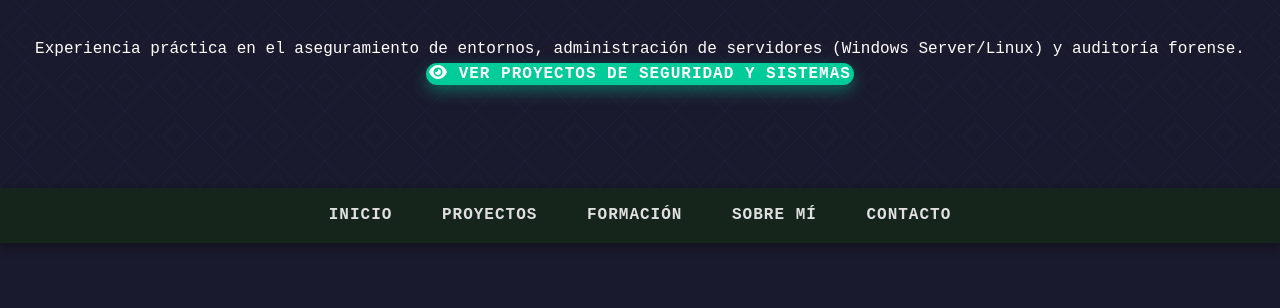
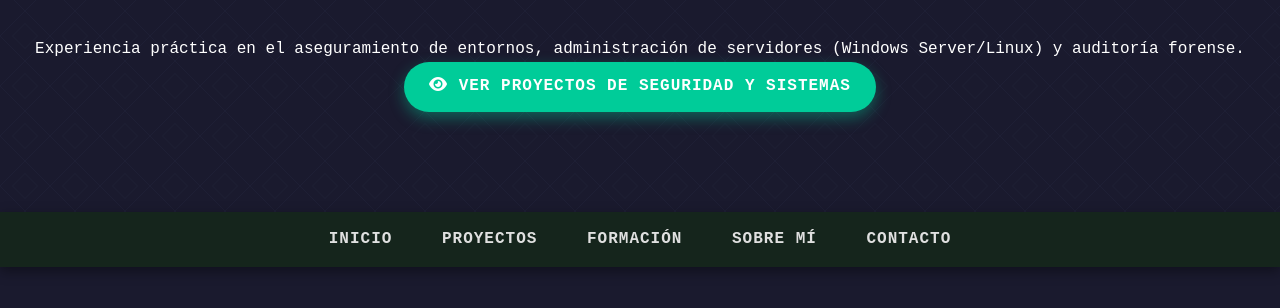
Before and after one commit to HACHEAEMEZETAA/Portfolio, a plain HTML site: page index.html in a window 1280 px wide. Shown: the part 239-547 px from the top of the page. Drawn offline with Linux system fonts and the light colour scheme; a script that the page names is missing.

Commit message:
Adjust padding and add display property to cta-button
Updated padding for cta-button for better comfort.

```diff
--- a/style.css
+++ b/style.css
@@ -99,15 +99,18 @@ header h2 {
 }
 
 .cta-button {
+  display: inline-block;
   background: var(--primary-color);
   color: var(--dark-text);
-  padding: 2px 3px;
+  padding: 12px 25px; /* más cómodo */
   border-radius: 50px;
   font-weight: bold;
   text-transform: uppercase;
   letter-spacing: 1px;
   box-shadow: 0 6px 15px rgba(0, 204, 153, 0.4);
+  transition: all 0.3s ease;
 }
+
 .cta-button:hover {
   background: #00e6a3;
   color: var(--background-color);
```
